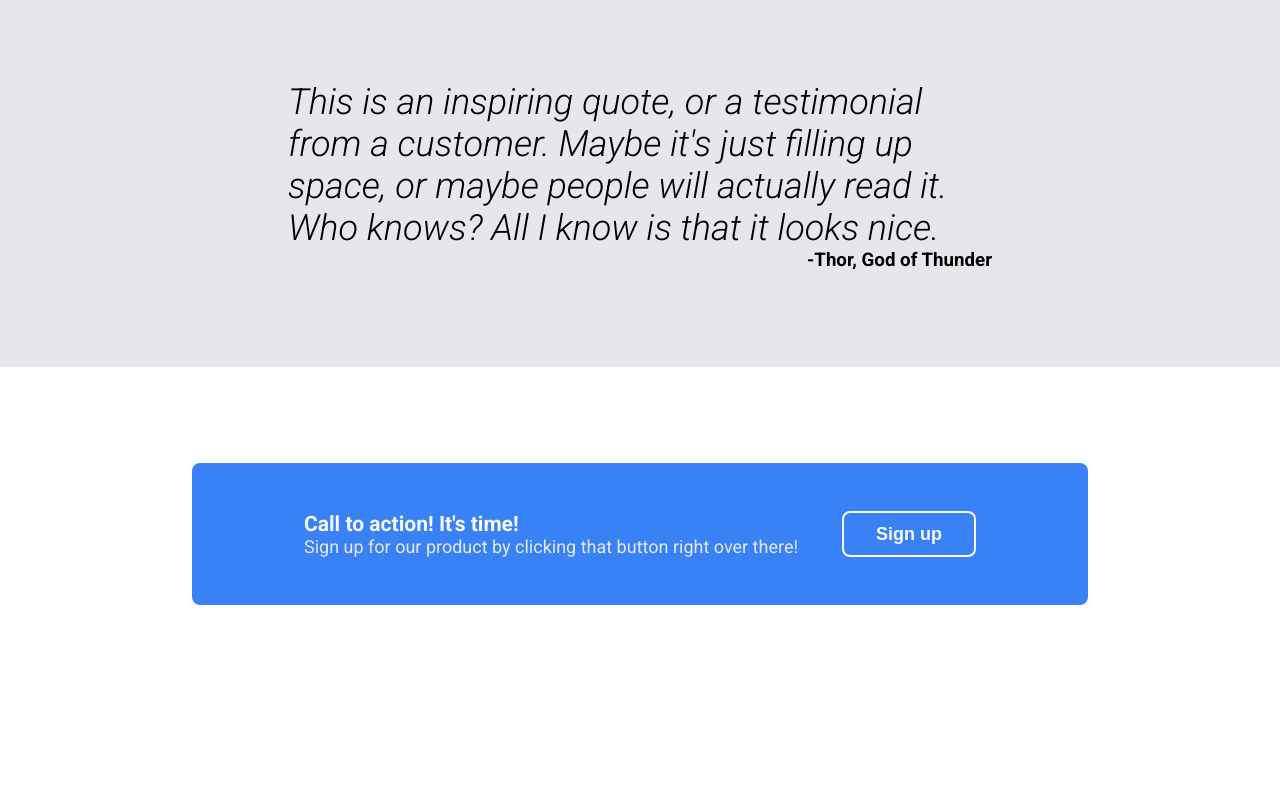
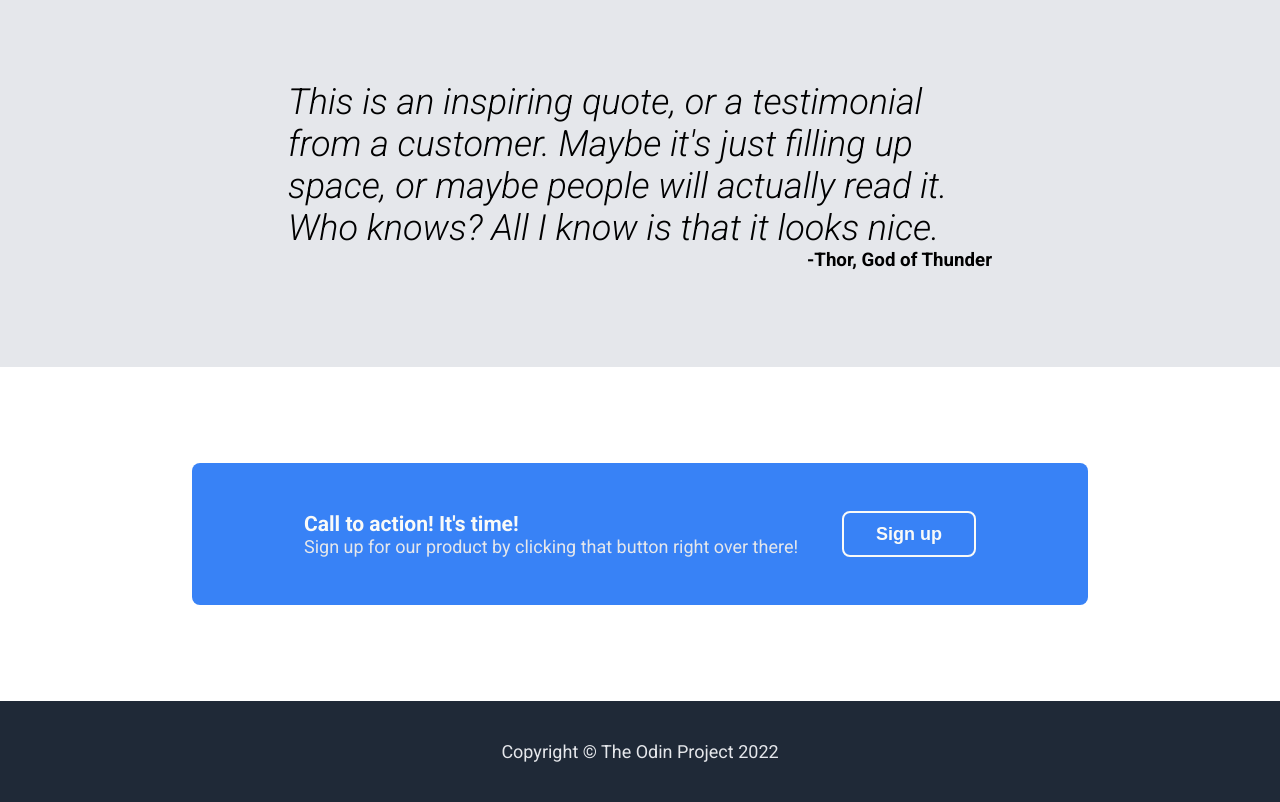
Before and after one commit to Ver0s/odin-landing-page, a plain HTML site: page index.html in a window 1280 px wide. Shown: the part 1046-1848 px from the top of the page. Before the commit the page ends 1747 px from the top, so only its background shows below. Drawn offline with Linux system fonts and the light colour scheme.

Commit message:
Complete footer

```diff
--- a/index.html
+++ b/index.html
@@ -67,5 +67,8 @@
             <button class="btn btn-secondary">Sign up</button>
         </div>
     </section>
+    <footer id="footer">
+        <p>Copyright &copy; The Odin Project 2022</p>
+    </footer>
 </body>
 </html>
--- a/style.css
+++ b/style.css
@@ -179,3 +179,13 @@ header {
 .cta-subtext {
     color: var(--grey);
 }
+
+/* || FOOTER STYLING */
+
+#footer {
+    text-align: center;
+    background-color: var(--dark-blue);
+    color: var(--grey);
+    padding: 2.5rem 0;
+    font-size: 18px;
+}
```
